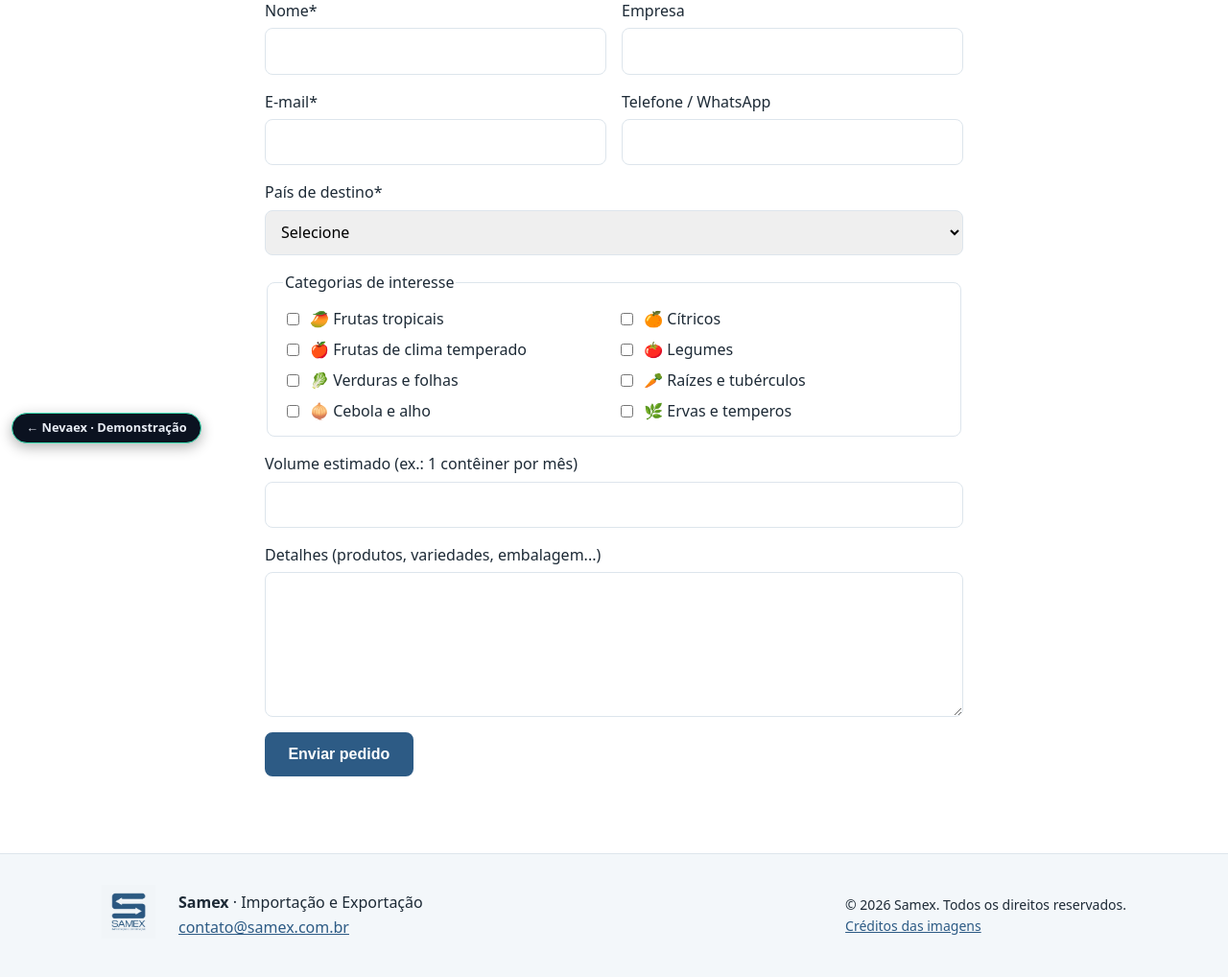
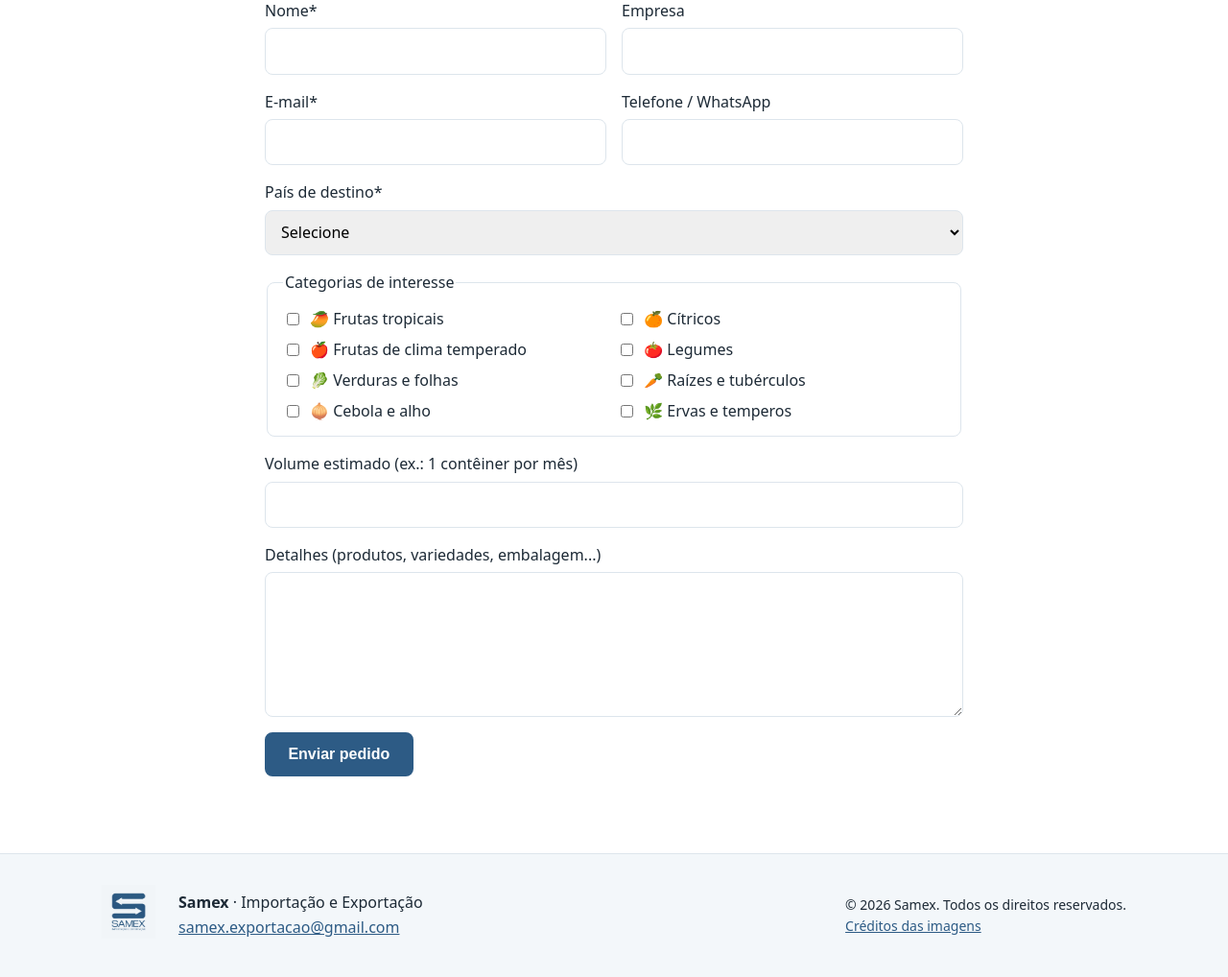
Before and after one commit to samexexporta/samex, a PHP site: page /contato.php in a window 1280 px wide. Shown: the part 326-1344 px from the top of the page at 96% size. Run offline with PHP 8.4, Linux system fonts and the light colour scheme.

Commit message:
Desvincula o site da Nevaex e usa o domínio samexexporta.com.br
- Remove a etiqueta "Nevaex · Demonstração" e o modo demonstração
- Cotações vão para samex.exportacao@gmail.com
- Remetente das cotações no domínio do site, com Reply-To do cliente

Co-Authored-By: Claude Opus 5.5 <noreply@anthropic.com>

```diff
--- a/contato.php
+++ b/contato.php
@@ -28,11 +28,9 @@ if ($_SERVER['REQUEST_METHOD'] === 'POST') {
 
         $name = str_replace(["\r", "\n"], ' ', $v['name']);
         $replyTo = $v['email'];
-        // Na demonstração, o e-mail de teste vai para a Nevaex e não para o cliente
-        $destino = SAMEX_DEMO ? SAMEX_EMAIL_DEMO : SAMEX_EMAIL;
-        $prefixo = SAMEX_DEMO ? '[DEMO Samex] ' : '';
-        @mail($destino, '=?UTF-8?B?' . base64_encode("{$prefixo}Nova cotação - $name") . '?=', $body,
-            "From: " . SAMEX_EMAIL . "\r\nReply-To: $replyTo\r\nContent-Type: text/plain; charset=UTF-8");
+        // From no domínio do site: um From @gmail.com enviado por outro servidor costuma cair no spam
+        @mail(SAMEX_EMAIL, '=?UTF-8?B?' . base64_encode("Nova cotação - $name") . '?=', $body,
+            "From: Site Samex <" . SAMEX_EMAIL_FROM . ">\r\nReply-To: $replyTo\r\nContent-Type: text/plain; charset=UTF-8");
         $status = 'ok';
         $v = array_fill_keys(array_keys($v), '');
         $selected = [];
--- a/inc/config.php
+++ b/inc/config.php
@@ -1,17 +1,11 @@
 <?php
-// ===== Ajuste estes dados antes de publicar no domínio do cliente =====
-const SAMEX_EMAIL    = 'contato@samex.com.br'; // aparece no rodapé e recebe as cotações
+// ===== Dados do site (samexexporta.com.br) =====
+const SAMEX_EMAIL    = 'samex.exportacao@gmail.com'; // aparece no rodapé e recebe as cotações
+const SAMEX_EMAIL_FROM = 'nao-responda@samexexporta.com.br'; // remetente técnico das cotações (o Reply-To é o e-mail do cliente)
 const SAMEX_WHATSAPP = '';                      // DDI + DDD + número, só dígitos. Vazio = o link do WhatsApp fica escondido
 const SAMEX_LANGS    = ['pt', 'es'];
 
-// ===== Modo demonstração (clientes.nevaex.com/samex) =====
-// true  = mostra a etiqueta "Demonstração" e envia as cotações de teste para a Nevaex, não para o cliente.
-// false = site oficial, no domínio do cliente (as cotações vão para SAMEX_EMAIL).
-const SAMEX_DEMO       = true;
-const SAMEX_EMAIL_DEMO = 'ola@nevaex.com';
-
-// Nome próprio para a sessão: vários sites PHP dividem o mesmo subdomínio
-// e, sem isso, o idioma escolhido num site vazaria para o outro.
+// Nome próprio para a sessão, para não conflitar com outros sites PHP no mesmo domínio.
 session_name('samex_sess');
 session_start();
 
--- a/inc/header.php
+++ b/inc/header.php
@@ -19,10 +19,6 @@ $nav   = [
 <link rel="stylesheet" href="css/style.css">
 </head>
 <body>
-<?php if (SAMEX_DEMO): // etiqueta da demonstração: some sozinha quando SAMEX_DEMO = false em inc/config.php ?>
-<a class="demo-pill" href="../">← Nevaex · Demonstração</a>
-<style>.demo-pill{position:fixed;left:12px;bottom:12px;z-index:60;padding:.45rem .9rem;font:600 .8rem/1.2 system-ui,sans-serif;color:#e8edf5;background:#0b1220;border:1px solid #3de0b4;border-radius:999px;text-decoration:none;box-shadow:0 4px 14px rgba(0,0,0,.3)}.demo-pill:hover{background:#121c31}</style>
-<?php endif; ?>
 <header class="site-header">
   <div class="wrap bar">
     <a class="brand" href="index.php"><img src="images/logo.png" alt="Samex"></a>
```
